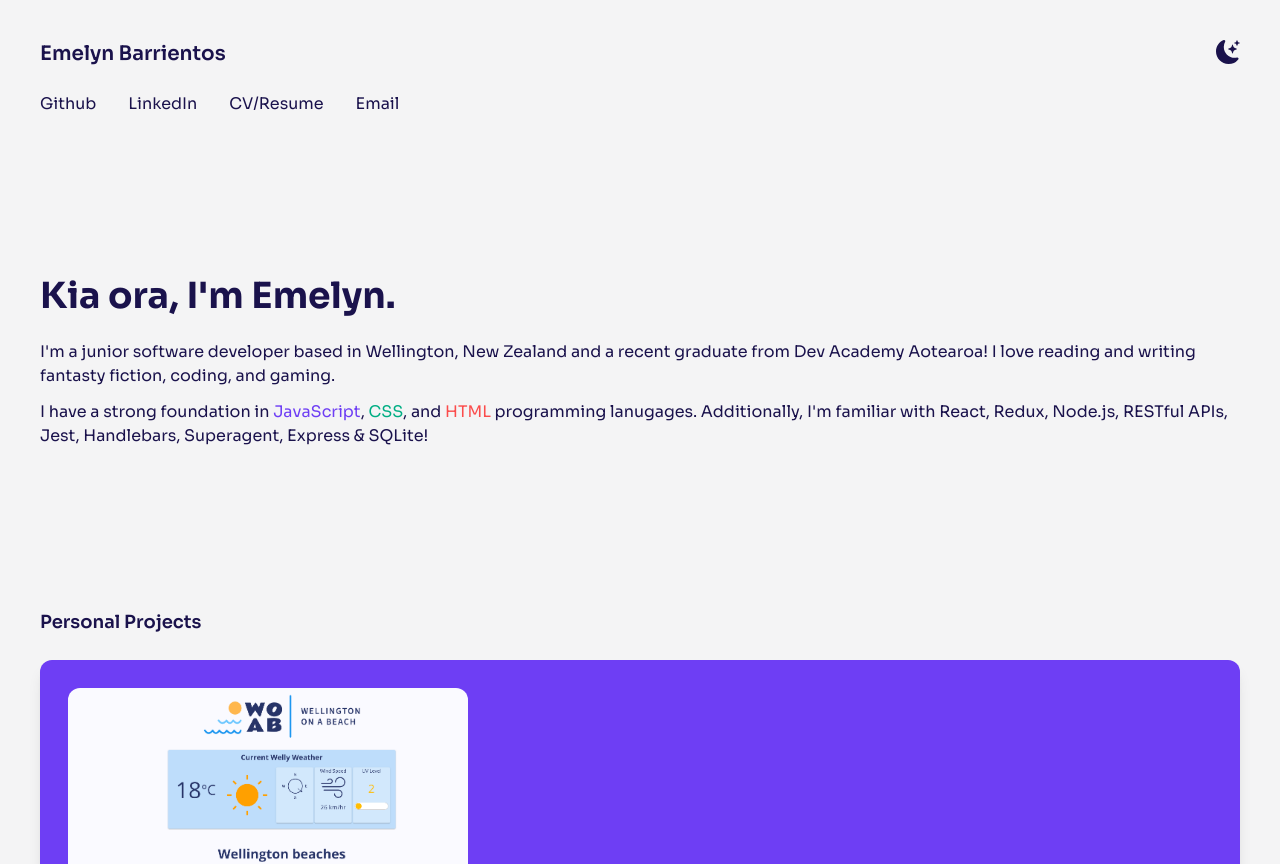
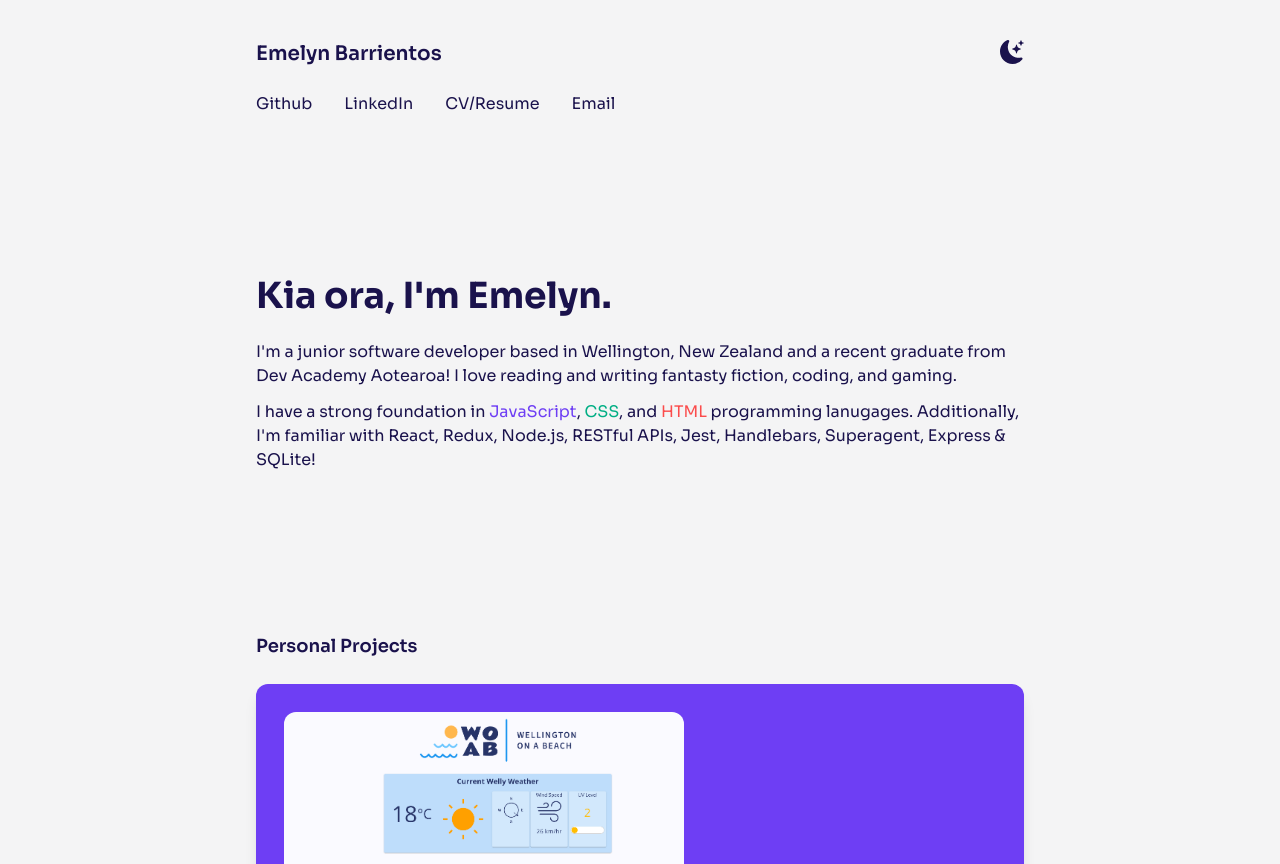
Before and after one commit to emelyn-barrientos/emelyn-barrientos-portfolio, a Next.js app: page / in a window 1280 px wide. Shown: the top 864 px of the page. Built offline with nearby package versions, Linux system fonts and the light colour scheme.

Commit message:
Update padding for medium and large screen responsiveness

```diff
--- a/pages/index.js
+++ b/pages/index.js
@@ -19,7 +19,7 @@ export default function Home() {
         <link rel="icon" href="/favicon.ico" />
       </Head>
 
-      <main className="px-10 py-10 min-h-screen">
+      <main className="px-10 py-10 min-h-screen md:px-60 lg:px-64 ">
         <section className="mb-40">
           <nav className="flex justify-between mb-6">
             <h1 className="text-xl font-semibold">Emelyn Barrientos</h1>
```
